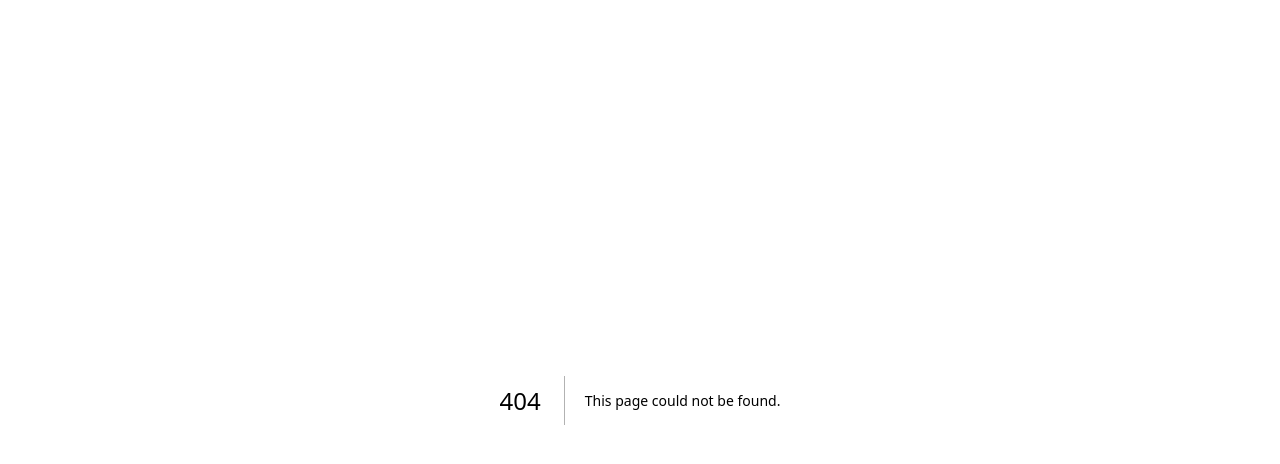
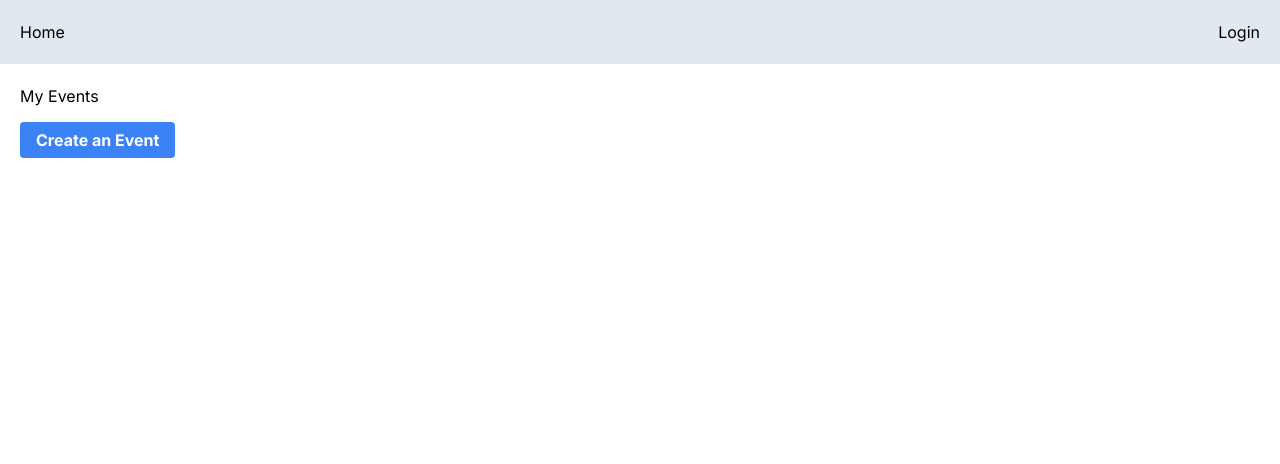
Before and after one commit to JakeSaterlay/gathr, a Next.js app: page /event/myevents in a window 1280 px wide. Before the commit this address had no page. Shown: the top 464 px of the page. Built offline with nearby package versions, Linux system fonts and the light colour scheme; no server answers.

Commit message:
navbar creation and some general pages for later use

```diff
--- /dev/null
+++ b/app/NavBar.tsx
@@ -0,0 +1,25 @@
+import { getServerSession } from "next-auth";
+import Link from "next/link";
+import { authOptions } from "./api/auth/[...nextauth]/route";
+
+async function NavBar() {
+  const session = await getServerSession(authOptions);
+  return (
+    <div className="flex bg-slate-200 p-5 justify-between">
+      <Link href="/">Home</Link>
+      {session && (
+        <div className="flex space-x-3">
+          {/* TOOO: Find a better way to get first name only */}
+          <div>Welcome, {session.user?.name?.split(" ")[0]}!</div>
+          <Link href="/event/myevents">My Events</Link>
+          <div>
+            <Link href="/api/auth/signout">Sign Out</Link>
+          </div>
+        </div>
+      )}
+      {!session && <Link href="/api/auth/signin">Login</Link>}
+    </div>
+  );
+}
+
+export default NavBar;
--- /dev/null
+++ b/app/event/create/page.tsx
@@ -0,0 +1,10 @@
+const CreateEvent = () => {
+  return (
+    <div>
+      <h1>Create an Event</h1>
+      <input placeholder="Event Name" />
+    </div>
+  );
+};
+
+export default CreateEvent;
--- /dev/null
+++ b/app/event/myevents/page.tsx
@@ -0,0 +1,17 @@
+import Link from "next/link";
+
+const MyEvents = () => {
+  return (
+    <div>
+      <h1 className="mb-5">My Events</h1>
+      <Link
+        className="bg-blue-500 hover:bg-blue-700 text-white font-bold py-2 px-4 rounded"
+        href="/event/create"
+      >
+        Create an Event
+      </Link>
+    </div>
+  );
+};
+
+export default MyEvents;
--- a/app/globals.css
+++ b/app/globals.css
@@ -15,13 +15,3 @@
     --background-end-rgb: 0, 0, 0;
   }
 }
-
-body {
-  color: rgb(var(--foreground-rgb));
-  background: linear-gradient(
-      to bottom,
-      transparent,
-      rgb(var(--background-end-rgb))
-    )
-    rgb(var(--background-start-rgb));
-}
--- a/app/layout.tsx
+++ b/app/layout.tsx
@@ -1,6 +1,8 @@
 import type { Metadata } from "next";
 import { Inter } from "next/font/google";
 import AuthProvider from "./auth/Provider";
+import NavBar from "./NavBar";
+import "./globals.css";
 
 const inter = Inter({ subsets: ["latin"] });
 
@@ -15,10 +17,13 @@ export default function RootLayout({
   children: React.ReactNode;
 }) {
   return (
-    <html lang="en">
-      <AuthProvider>
-        <body className={inter.className}>{children}</body>
-      </AuthProvider>
+    <html lang="en" data-theme="winter">
+      <body className={inter.className}>
+        <AuthProvider>
+          <NavBar />
+          <main className="p-5">{children}</main>
+        </AuthProvider>
+      </body>
     </html>
   );
 }
--- a/app/page.tsx
+++ b/app/page.tsx
@@ -1,18 +1,10 @@
-import { getServerSession } from "next-auth";
 import Link from "next/link";
-import { authOptions } from "./api/auth/[...nextauth]/route";
 
 export default async function Home() {
-  const session = await getServerSession(authOptions);
-
   return (
-    <>
-      {session && (
-        <div>
-          {session.user?.name} <Link href="/api/auth/signout">Sign Out</Link>
-        </div>
-      )}
-      {!session && <Link href="/api/auth/signin">Login</Link>}
-    </>
+    <div>
+      <h1 className="text-4xl">Gathr.</h1>
+      <p className="mt-5">Gathr makes planning your team events easy.</p>
+    </div>
   );
 }
```
